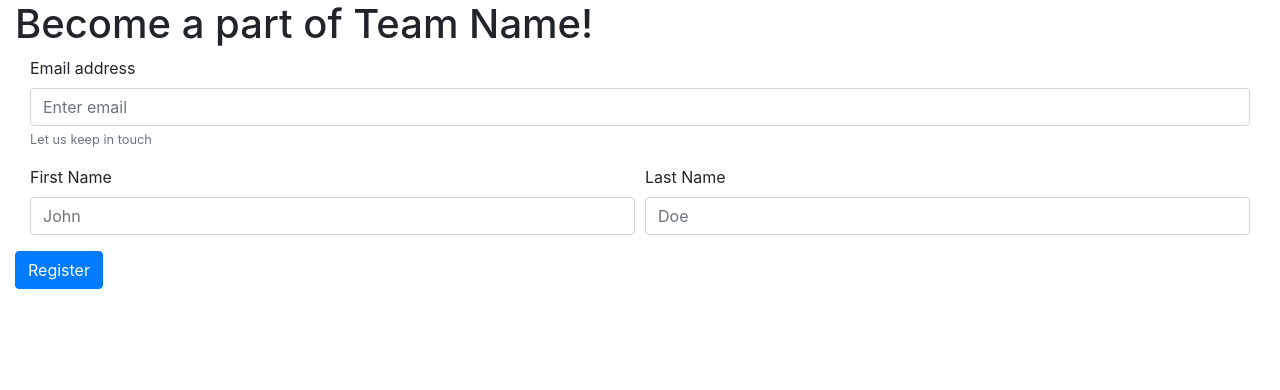
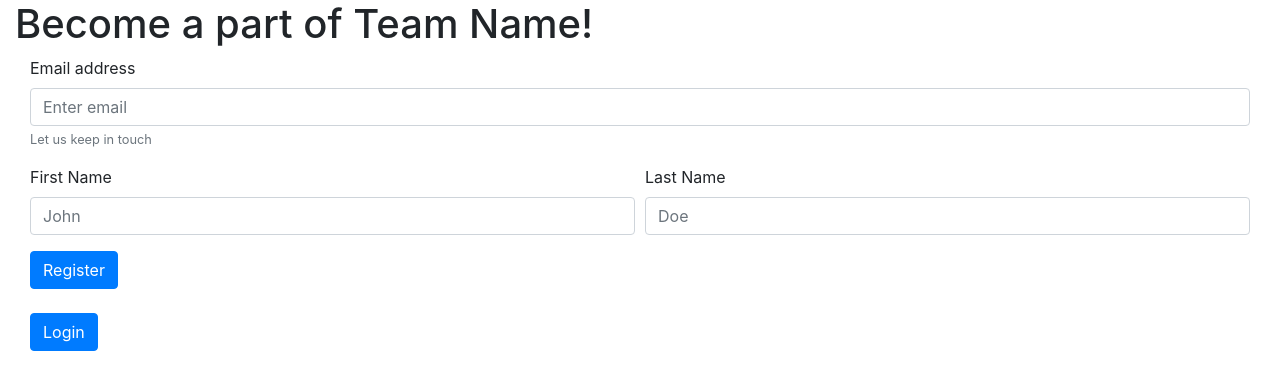
Before and after one commit to bangpham/match-app, a Flask app: page / in a window 1280 px wide. Shown: the top 390 px of the page. Run offline with Flask 2, Linux system fonts and the light colour scheme; some libraries are stand-ins or nearby versions.

Commit message:
added login button on landing

```diff
--- a/templates/index.html
+++ b/templates/index.html
@@ -27,9 +27,15 @@
                         <input type="text" class="form-control" id="lastName" placeholder="Doe">
                     </div>
                     </div>
-                </div>
                 <button type="submit" class="btn btn-primary">Register</button>
             </form>
         </div>
+        <br>
+        <div class="container-fluid">
+            <form action="/login" method="get">
+                <button type="submit" class="btn btn-primary"> Login </button>
+            </form>
+        </div>
+    </div>
 </body>
 </html>
```
Also changed, not shown: static/css/styles.css (line endings or trailing spaces).
